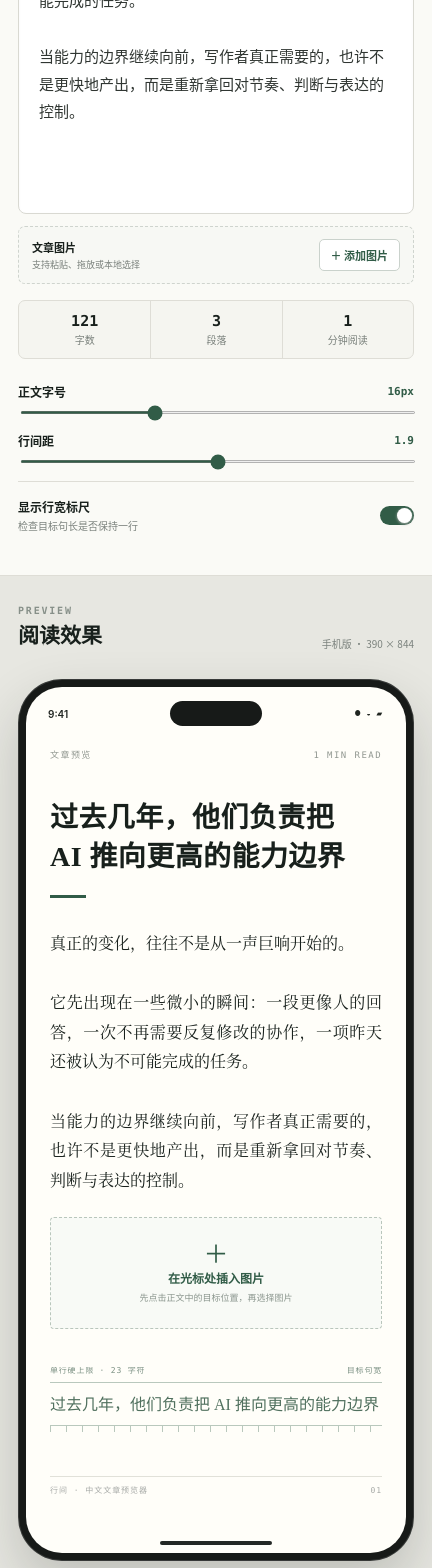
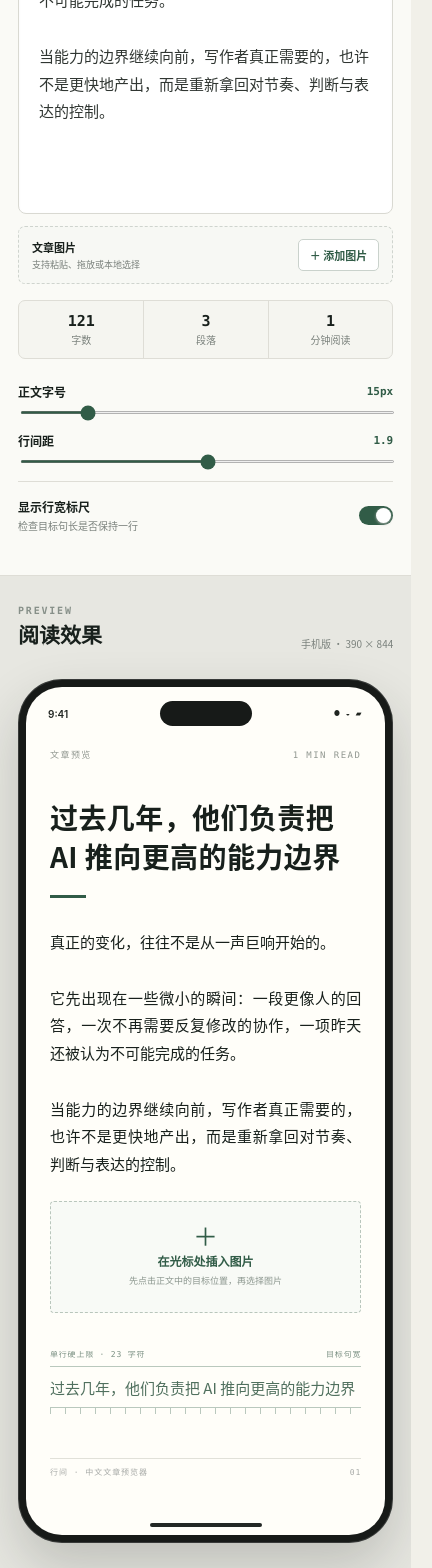
Before and after one commit to mok112311/-, a Next.js app: page / in a window 390 px wide. Shown: the part 432-2000 px from the top of the page, 432 px wide, since content can reach past the window. Built offline with nearby package versions, Linux system fonts and the light colour scheme.

Commit message:
Match mobile body typography to reference

```diff
--- a/app/globals.css
+++ b/app/globals.css
@@ -468,7 +468,7 @@ textarea:focus {
 }
 
 .paper {
-  --body-size: 16px;
+  --body-size: 15px;
   --body-leading: 1.85;
   min-height: 844px;
   padding: 66px 29px 64px;
@@ -533,7 +533,7 @@ textarea:focus {
 .paper h3 {
   margin: 42px 0 18px;
   max-width: 100%;
-  font: 800 28px/1.42 "Songti SC", STSong, serif;
+  font: 800 28px/1.42 "PingFang SC", "Noto Sans CJK SC", "Microsoft YaHei", sans-serif;
   letter-spacing: 0.015em;
   text-wrap: balance;
   outline: none;
@@ -563,7 +563,7 @@ textarea:focus {
   max-width: 100%;
   font-size: var(--body-size);
   line-height: var(--body-leading);
-  font-family: "Songti SC", STSong, "Noto Serif CJK SC", serif;
+  font-family: "PingFang SC", "Noto Sans CJK SC", "Microsoft YaHei", sans-serif;
   letter-spacing: 0;
   text-align: justify;
 }
@@ -687,7 +687,7 @@ textarea:focus {
 .measure p {
   margin: 10px 0 8px;
   white-space: nowrap;
-  font-family: "Songti SC", STSong, serif;
+  font-family: "PingFang SC", "Noto Sans CJK SC", "Microsoft YaHei", sans-serif;
   line-height: 1.5;
 }
 
--- a/app/page.tsx
+++ b/app/page.tsx
@@ -25,7 +25,7 @@ function formatReadTime(count: number) {
 export default function Home() {
   const [title, setTitle] = useState(SAMPLE_TITLE);
   const [content, setContent] = useState(SAMPLE);
-  const [fontSize, setFontSize] = useState(16);
+  const [fontSize, setFontSize] = useState(15);
   const [lineHeight, setLineHeight] = useState(1.85);
   const [showGrid, setShowGrid] = useState(true);
   const [copied, setCopied] = useState(false);
@@ -58,13 +58,13 @@ export default function Home() {
   async function createCopyHtml() {
     const article = document.createElement("article");
     article.style.cssText =
-      "max-width:520px;margin:0 auto;color:#18201c;font-family:Songti SC,STSong,serif;font-size:20px;line-height:1.9;";
+      "max-width:520px;margin:0 auto;color:#18201c;font-family:PingFang SC,Noto Sans CJK SC,Microsoft YaHei,sans-serif;font-size:15px;line-height:1.85;";
 
     if (title.trim()) {
       const heading = document.createElement("h1");
       heading.textContent = title.trim();
       heading.style.cssText =
-        "margin:0 0 32px;font-size:36px;line-height:1.42;font-weight:700;";
+        "margin:0 0 32px;font-size:28px;line-height:1.42;font-weight:700;font-family:PingFang SC,Noto Sans CJK SC,Microsoft YaHei,sans-serif;";
       article.append(heading);
     }
 
```
